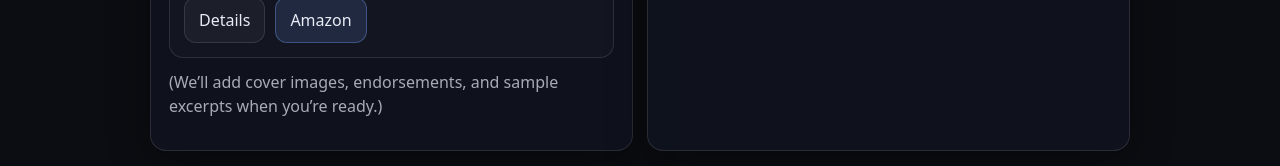
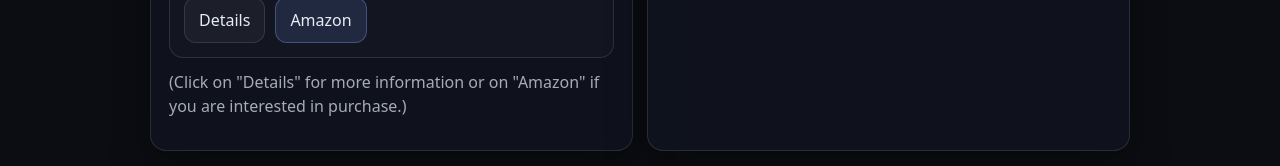
Before and after one commit to azfarsamin/cccframework, a Next.js app: page /work in a window 1280 px wide. Shown: the part 634-800 px from the top of the page. Built offline with nearby package versions, Linux system fonts and the light colour scheme.

Commit message:
Update page.tsx

```diff
--- a/app/work/page.tsx
+++ b/app/work/page.tsx
@@ -55,7 +55,7 @@ export default function WorkPage() {
           </div>
 
           <p className="muted" style={{ marginTop: 12 }}>
-            (We’ll add cover images, endorsements, and sample excerpts when you’re ready.)
+            (Click on "Details" for more information or on "Amazon" if you are interested in purchase.)
           </p>
         </div>
 
```
